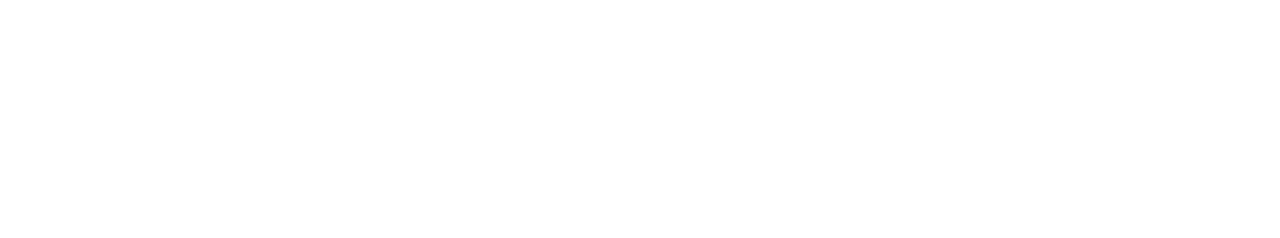
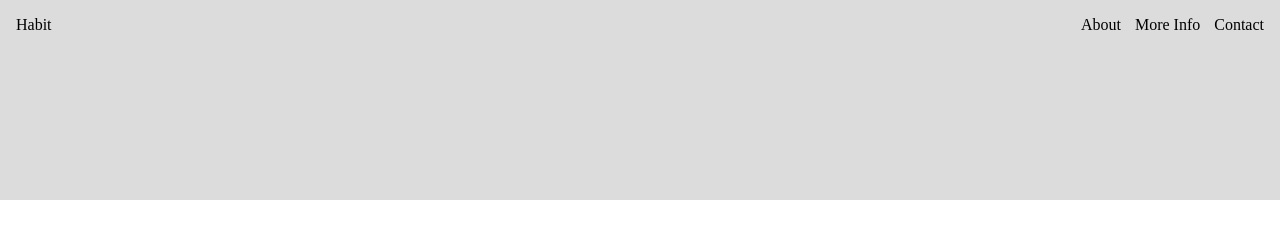
Before and after one commit to JJThomtin/MyFirstLandingPage, a plain HTML site: page index.html in a window 1280 px wide. Drawn offline with Linux system fonts and the light colour scheme.

Commit message:
Created Webpage Added General layout of the HTML skeleton

```diff
--- a/index.html
+++ b/index.html
@@ -8,11 +8,13 @@
 <body>
     <div class="header">
         <div class="title">
-
+            Habit
         </div>
         <div class="header-link">
             <ul class="link-list">
-
+                <li>About</li>
+                <li>More Info</li>
+                <li>Contact</li>
             </ul>
         </div>
     </div>
--- a/style.css
+++ b/style.css
@@ -0,0 +1,27 @@
+body{
+    margin: 0px;
+    padding: 0px;
+    display: flex;
+    flex-direction: column;
+}
+.header{
+    background: gainsboro;
+    justify-content: space-between;
+    align-items: center;
+    display: flex;
+}
+.title{
+    margin-left: 16px;
+}
+.link-list{
+    display: flex;
+    align-items: center;
+    list-style: none;
+    margin-right: 16px;
+    gap: 14px
+}
+
+.main-body{
+    background: gainsboro;
+    height: 150px;
+}
```
